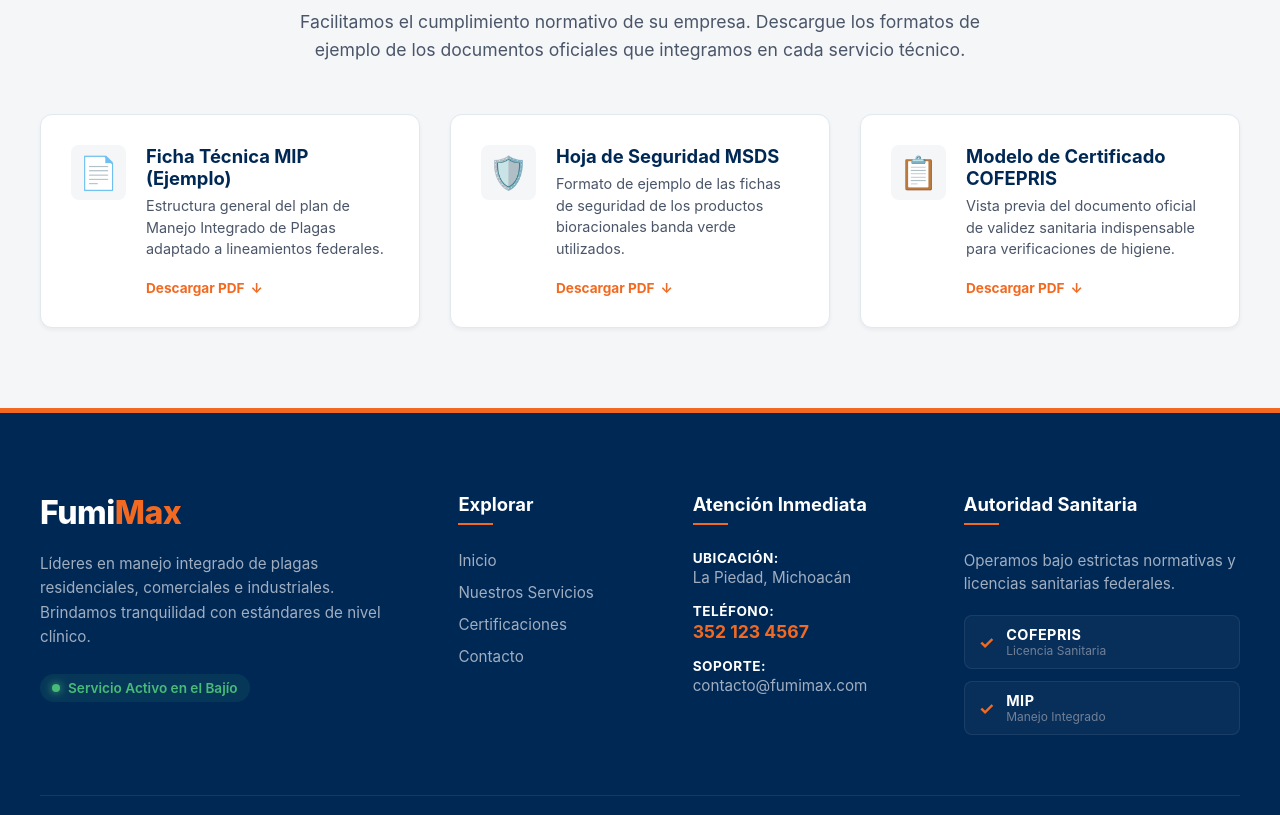
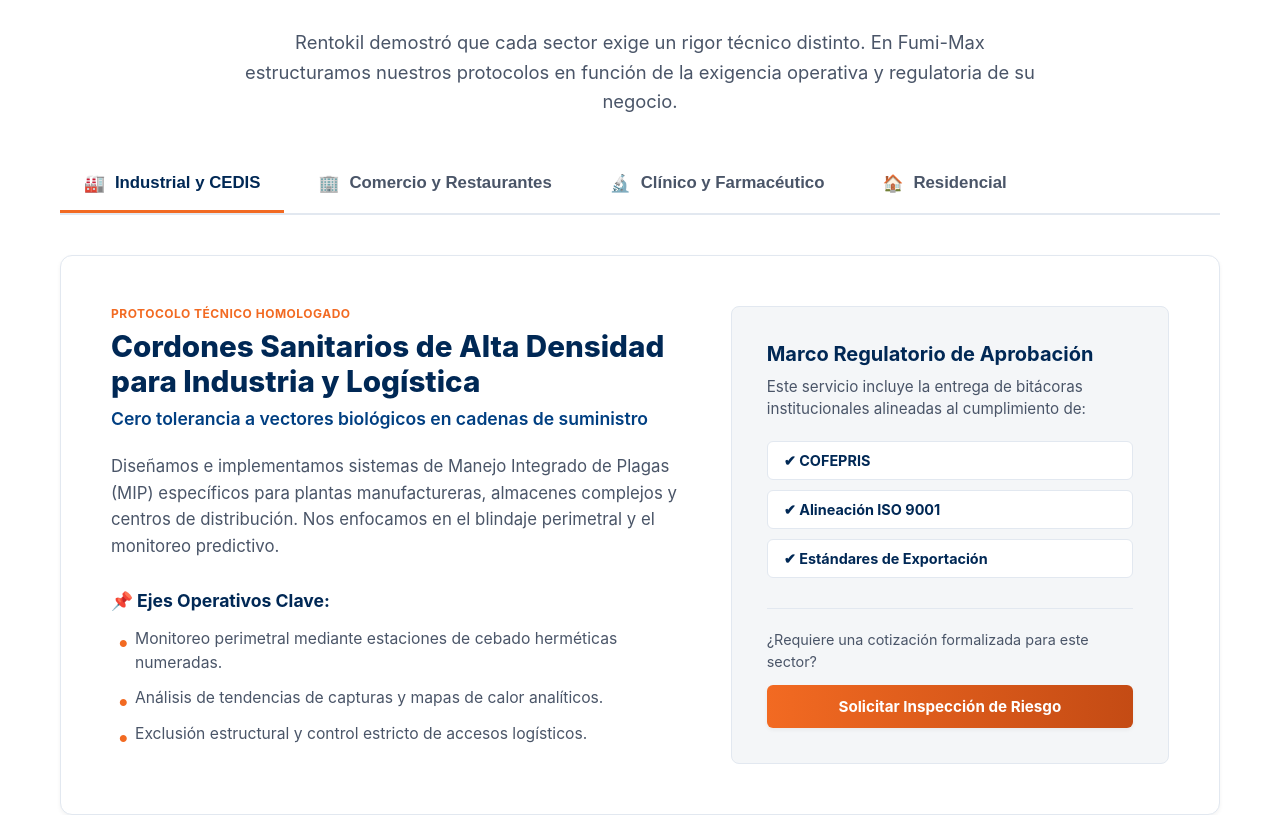
Before and after one commit to Joshi2032/FumiMax, an Angular app: page /servicios in a window 1280 px wide. Shown: the part 332-1147 px from the top of the page. Built offline with nearby package versions, Linux system fonts and the light colour scheme.

Commit message:
adaptacion 38

```diff
--- a/src/app/pages/servicios/servicios.html
+++ b/src/app/pages/servicios/servicios.html
@@ -1,49 +1,73 @@
 <section class="servicios-page">
-  <div class="servicios-grid-container">
+
+  <div class="servicios-main-header">
+    <span class="servicios-tag">Divisiones Especializadas</span>
+    <h1>Soluciones de Control Adaptadas a su <em>Giro Comercial</em></h1>
+    <p>Rentokil demostró que cada sector exige un rigor técnico distinto. En Fumi-Max estructuramos nuestros protocolos en función de la exigencia operativa y regulatoria de su negocio.</p>
+  </div>
+
+  <div class="tabs-expert-container">
+
+    <div class="tabs-navigation-bar">
+      @for (sector of sectores; track sector.id) {
+        <button
+          class="tab-nav-btn"
+          [class.active]="sectorActivo === sector.id"
+          (click)="cambiarTab(sector.id)"
+        >
+          <span class="tab-btn-icon">{{ sector.icon }}</span>
+          <span class="tab-btn-text">{{ sector.tabName }}</span>
+        </button>
+      }
     </div>
 
+    <div class="tab-content-display-panel">
+      @for (sector of sectores; track sector.id) {
+        @if (sectorActivo === sector.id) {
+          <div class="sector-dynamic-view">
+
+            <div class="sector-details-col">
+              <span class="sector-badge-id">Protocolo Técnico Homologado</span>
+              <h2>{{ sector.titulo }}</h2>
+              <p class="sector-sub-msg">{{ sector.subtitulo }}</p>
+              <p class="sector-main-desc">{{ sector.descripcion }}</p>
+
+              <div class="sector-points-list">
+                <h3>📌 Ejes Operativos Clave:</h3>
+                <ul>
+                  @for (punto of sector.enfoqueClave; track punto) {
+                    <li>{{ punto }}</li>
+                  }
+                </ul>
+              </div>
+            </div>
+
+            <div class="sector-compliance-col">
+              <div class="compliance-box-card">
+                <h3>Marco Regulatorio de Aprobación</h3>
+                <p>Este servicio incluye la entrega de bitácoras institucionales alineadas al cumplimiento de:</p>
+
+                <div class="normativas-tags-group">
+                  @for (norma of sector.normativas; track norma) {
+                    <span class="norma-tag-item">✔ {{ norma }}</span>
+                  }
+                </div>
+
+                <div class="compliance-footer-action">
+                  <p>¿Requiere una cotización formalizada para este sector?</p>
+                  <a href="/contacto" class="btn-compliance-cta">Solicitar Inspección de Riesgo</a>
+                </div>
+              </div>
+            </div>
+
+          </div>
+        }
+      }
+    </div>
+
+  </div>
+
   <div class="documentacion-tecnica-section">
-    <div class="docs-container">
-      <div class="docs-header">
-        <span class="docs-badge">Área de Descargas</span>
-        <h2>Carpeta Técnica Operativa para Auditorías</h2>
-        <p>Facilitamos el cumplimiento normativo de su empresa. Descargue los formatos de ejemplo de los documentos oficiales que integramos en cada servicio técnico.</p>
-      </div>
+    </div>
 
-      <div class="docs-grid">
-        <div class="doc-download-card">
-          <div class="doc-icon">📄</div>
-          <div class="doc-meta">
-            <h3>Ficha Técnica MIP (Ejemplo)</h3>
-            <p>Estructura general del plan de Manejo Integrado de Plagas adaptado a lineamientos federales.</p>
-            <a href="assets/docs/ficha-tecnica-ejemplo.pdf" download class="btn-download">
-              <span>Descargar PDF</span> ↓
-            </a>
-          </div>
-        </div>
-
-        <div class="doc-download-card">
-          <div class="doc-icon">🛡️</div>
-          <div class="doc-meta">
-            <h3>Hoja de Seguridad MSDS</h3>
-            <p>Formato de ejemplo de las fichas de seguridad de los productos bioracionales banda verde utilizados.</p>
-            <a href="assets/docs/hoja-seguridad-ejemplo.pdf" download class="btn-download">
-              <span>Descargar PDF</span> ↓
-            </a>
-          </div>
-        </div>
-
-        <div class="doc-download-card">
-          <div class="doc-icon">📋</div>
-          <div class="doc-meta">
-            <h3>Modelo de Certificado COFEPRIS</h3>
-            <p>Vista previa del documento oficial de validez sanitaria indispensable para verificaciones de higiene.</p>
-            <a href="assets/docs/certificado-sanitario-ejemplo.pdf" download class="btn-download">
-              <span>Descargar PDF</span> ↓
-            </a>
-          </div>
-        </div>
-      </div>
-    </div>
-  </div>
 </section>
--- a/src/app/pages/servicios/servicios.scss
+++ b/src/app/pages/servicios/servicios.scss
@@ -1,26 +1,29 @@
 @use '../variables' as *;
 
-.services-page {
-  padding: 80px 20px;
-  background-color: $gris-fondo;
+// ==========================================================================
+// Estilos Base y Estructura de la Página
+// ==========================================================================
+.servicios-page {
   font-family: 'Inter', sans-serif;
+  background-color: $blanco-limpio;
 }
 
-.services-header {
+// Encabezado Principal de Servicios
+.servicios-main-header {
   text-align: center;
-  max-width: 800px;
-  margin: 0 auto 60px auto;
+  max-width: 850px;
+  margin: 0 auto;
+  padding: 80px 20px 40px 20px;
 
-  .services-tag {
+  .servicios-tag {
     display: inline-block;
     padding: 6px 16px;
-    background: rgba($brand-orange, 0.1);
-    color: $brand-orange;
+    background: rgba($brand-navy, 0.08);
+    color: $brand-navy;
     border-radius: 50px;
     font-weight: 700;
     font-size: 0.85rem;
     text-transform: uppercase;
-    letter-spacing: 1px;
     margin-bottom: 16px;
   }
 
@@ -30,6 +33,7 @@
     font-weight: 800;
     line-height: 1.2;
     margin: 0 0 20px 0;
+    letter-spacing: -0.5px;
 
     em {
       font-style: normal;
@@ -45,161 +49,221 @@
   }
 }
 
-.services-container {
+// ==========================================================================
+// MÓDULO PREMIUM 1: Sistema de Pestañas Interactivas (Tabs por Sector)
+// ==========================================================================
+.tabs-expert-container {
   max-width: 1200px;
-  margin: 0 auto;
-  display: flex;
-  flex-direction: column;
-  gap: 80px;
+  margin: 0 auto 80px auto;
+  padding: 0 20px;
 }
 
-.services-section-group {
+// Barra de navegación de botones superiores
+.tabs-navigation-bar {
   display: flex;
-  flex-direction: column;
-  gap: 35px;
+  border-bottom: 2px solid $gris-bordes;
+  gap: 10px;
+  margin-bottom: 40px;
+  overflow-x: auto;
+  white-space: nowrap;
+  scrollbar-width: none; // Oculta barra de scroll en Firefox
+
+  &::-webkit-scrollbar {
+    display: none; // Oculta barra de scroll en Chrome/Safari
+  }
 }
 
-.section-title-block {
+.tab-nav-btn {
+  background: none;
+  border: none;
+  padding: 16px 24px;
   display: flex;
-  flex-direction: column;
-  align-items: flex-start;
-  max-width: 600px;
+  align-items: center;
+  gap: 10px;
+  font-size: 1.05rem;
+  font-weight: 700;
+  color: $gris-texto;
+  cursor: pointer;
+  border-bottom: 3px solid transparent;
+  transition: $transition-base;
 
-  .icon-circle {
-    font-size: 1.75rem;
-    background-color: #ffffff;
-    padding: 10px;
+  &:hover {
+    color: $brand-navy;
+  }
+
+  &.active {
+    color: $brand-navy;
+    border-bottom-color: $brand-orange;
+  }
+}
+
+// Panel contenedor del contenido dinámico
+.tab-content-display-panel {
+  background-color: $blanco-limpio;
+  border: 1px solid $gris-bordes;
   border-radius: 12px;
+  padding: 50px;
   box-shadow: $shadow-sm;
-    margin-bottom: 16px;
+}
+
+.sector-dynamic-view {
+  display: grid;
+  grid-template-columns: 1.3fr 1fr;
+  gap: 50px;
+  align-items: start;
+
+  @media (max-width: 992px) {
+    grid-template-columns: 1fr;
+    gap: 40px;
+  }
+}
+
+// Detalles del servicio (Columna Izquierda)
+.sector-details-col {
+  .sector-badge-id {
+    font-size: 0.75rem;
+    font-weight: 700;
+    text-transform: uppercase;
+    color: $brand-orange;
+    letter-spacing: 0.5px;
+    display: block;
+    margin-bottom: 8px;
   }
 
   h2 {
-    font-size: 1.75rem;
+    font-size: 1.85rem;
     color: $brand-navy;
-    font-weight: 700;
-    margin: 0 0 10px 0;
+    font-weight: 800;
+    margin: 0 0 8px 0;
+    line-height: 1.2;
   }
 
-  p {
+  .sector-sub-msg {
+    font-size: 1.1rem;
+    color: $brand-navy-light;
+    font-weight: 600;
+    margin: 0 0 24px 0;
+  }
+
+  .sector-main-desc {
     color: $gris-texto;
-    font-size: 1rem;
-    line-height: 1.5;
-    margin: 0;
+    font-size: 1.05rem;
+    line-height: 1.6;
+    margin: 0 0 30px 0;
   }
 }
 
-.services-grid {
-  display: grid;
-  grid-template-columns: repeat(auto-fit, minmax(320px, 1fr));
-  gap: 30px;
-  width: 100%;
+.sector-points-list {
+  h3 {
+    font-size: 1.1rem;
+    color: $brand-navy;
+    margin: 0 0 16px 0;
   }
 
-.service-card {
-  background-color: $blanco-limpio;
-  border: 1px solid $gris-bordes;
-  border-radius: 14px;
-  padding: 40px 30px;
-  position: relative;
-  overflow: hidden;
-  box-shadow: $shadow-sm;
+  ul {
+    list-style: none;
+    padding: 0;
+    margin: 0;
     display: flex;
     flex-direction: column;
-  align-items: flex-start;
-  transition: $transition-base;
-  text-decoration: none;
+    gap: 12px;
 
-  &:hover {
-    transform: translateY(-5px);
-    box-shadow: $shadow-hover;
-    border-color: rgba($brand-navy, 0.12);
+    li {
+      position: relative;
+      padding-left: 24px;
+      color: $gris-texto;
+      font-size: 0.98rem;
+      line-height: 1.5;
 
-    .service-link {
+      &::before {
+        content: "•";
+        position: absolute;
+        left: 6px;
         color: $brand-orange;
-      padding-left: 5px;
+        font-size: 1.4rem;
+        top: -2px;
+      }
+    }
   }
 }
 
-  .card-accent {
-    position: absolute;
-    top: 0;
-    left: 0;
-    right: 0;
-    height: 4px;
-    background-color: $brand-orange;
-
-    &.corporate {
-      background-color: $brand-navy;
-    }
-  }
-
-  .service-icon {
-    font-size: 2.25rem;
-    margin-bottom: 24px;
-  }
+// Caja de Validación Regulatoria (Columna Derecha)
+.compliance-box-card {
+  background-color: $gris-fondo;
+  border: 1px solid $gris-bordes;
+  border-radius: 8px;
+  padding: 35px;
 
   h3 {
-    font-size: 1.35rem;
+    font-size: 1.25rem;
     color: $brand-navy;
+    margin: 0 0 10px 0;
     font-weight: 700;
-    margin: 0 0 14px 0;
   }
 
   p {
     color: $gris-texto;
     font-size: 0.95rem;
-    line-height: 1.6;
-    margin: 0 0 24px 0;
-    flex-grow: 1;
+    line-height: 1.5;
+    margin: 0 0 20px 0;
+  }
 }
 
-  .service-link {
-    color: $brand-navy-light;
+.normativas-tags-group {
+  display: flex;
+  flex-direction: column;
+  gap: 10px;
+  margin-bottom: 30px;
+}
+
+.norma-tag-item {
+  font-size: 0.9rem;
+  font-weight: 700;
+  color: $brand-navy;
+  background-color: $blanco-limpio;
+  border: 1px solid $gris-bordes;
+  padding: 10px 16px;
+  border-radius: 6px;
+}
+
+.compliance-footer-action {
+  border-top: 1px solid $gris-bordes;
+  padding-top: 20px;
+
+  p {
+    font-size: 0.9rem;
+    margin-bottom: 12px;
+  }
+
+  .btn-compliance-cta {
+    display: inline-block;
+    background: $degradado;
+    color: $blanco-limpio;
     text-decoration: none;
     font-weight: 700;
     font-size: 0.95rem;
+    padding: 12px 24px;
+    border-radius: 6px;
+    width: 100%;
+    text-align: center;
+    box-shadow: $shadow-sm;
     transition: $transition-base;
-  }
 
-  &.commercial {
     &:hover {
-      .service-link {
-        color: $brand-navy;
-      }
-    }
-
-    .service-link {
-      color: $brand-orange;
+      transform: translateY(-1px);
+      box-shadow: $shadow-md;
+      opacity: 0.95;
     }
   }
 }
 
-@media (max-width: 768px) {
-  .services-header h1 {
-    font-size: 2.2rem;
-  }
-
-  .services-container {
-    gap: 60px;
-  }
-
-  .services-grid {
-    grid-template-columns: 1fr;
-  }
-
-  .section-title-block {
-    align-items: center;
-    text-align: center;
-  }
-}
-
-// Estilos para el Panel de Documentación Técnica de Alta Conversión
+// ==========================================================================
+// MÓDULO PREMIUM 2: Panel de Descarga de Carpeta Técnica Operativa
+// ==========================================================================
 .documentacion-tecnica-section {
   padding: 80px 20px;
   background-color: $gris-fondo;
   border-top: 1px solid $gris-bordes;
-  font-family: 'Inter', sans-serif;
 }
 
 .docs-container {
@@ -319,6 +383,23 @@
   }
 }
 
+// ==========================================================================
+// Media Queries para Adaptabilidad Móvil (Responsividad)
+// ==========================================================================
+@media (max-width: 768px) {
+  .servicios-main-header h1 {
+    font-size: 2.1rem;
+  }
+
+  .tab-content-display-panel {
+    padding: 30px 20px;
+  }
+
+  .sector-details-col h2 {
+    font-size: 1.5rem;
+  }
+}
+
 @media (max-width: 576px) {
   .docs-header h2 {
     font-size: 1.8rem;
--- a/src/app/pages/servicios/servicios.ts
+++ b/src/app/pages/servicios/servicios.ts
@@ -1,21 +1,99 @@
 import { Component, OnInit } from '@angular/core';
+import { CommonModule } from '@angular/common';
 import { Title, Meta } from '@angular/platform-browser';
+
+interface ProtocoloServicio {
+  id: string;
+  tabName: string;
+  icon: string;
+  titulo: string;
+  subtitulo: string;
+  descripcion: string;
+  enfoqueClave: string[];
+  normativas: string[];
+}
 
 @Component({
   selector: 'app-servicios',
   standalone: true,
-  imports: [], // <-- Dejamos esto vacío (o con los módulos que uses en tus otras tarjetas)
+  imports: [CommonModule],
   templateUrl: './servicios.html',
   styleUrl: './servicios.scss',
 })
 export class Servicios implements OnInit {
+  // Estado para controlar qué pestaña está renderizada
+  sectorActivo: string = 'industrial';
+
+  sectores: ProtocoloServicio[] = [
+    {
+      id: 'industrial',
+      tabName: 'Industrial y CEDIS',
+      icon: '🏭',
+      titulo: 'Cordones Sanitarios de Alta Densidad para Industria y Logística',
+      subtitulo: 'Cero tolerancia a vectores biológicos en cadenas de suministro',
+      descripcion: 'Diseñamos e implementamos sistemas de Manejo Integrado de Plagas (MIP) específicos para plantas manufactureras, almacenes complejos y centros de distribución. Nos enfocamos en el blindaje perimetral y el monitoreo predictivo.',
+      enfoqueClave: [
+        'Monitoreo perimetral mediante estaciones de cebado herméticas numeradas.',
+        'Análisis de tendencias de capturas y mapas de calor analíticos.',
+        'Exclusión estructural y control estricto de accesos logísticos.'
+      ],
+      normativas: ['COFEPRIS', 'Alineación ISO 9001', 'Estándares de Exportación']
+    },
+    {
+      id: 'comercial',
+      tabName: 'Comercio y Restaurantes',
+      icon: '🏢',
+      titulo: 'Protección de Marca e Inocuidad Alimentaria Comercial',
+      subtitulo: 'Tratamientos discretos y efectivos que garantizan su operación',
+      descripcion: 'Soluciones orientadas al sector hostelero, restaurantero y retail. Implementamos aplicaciones controladas sin olores desagradables y en horarios especiales para no interferir con la experiencia de sus clientes.',
+      enfoqueClave: [
+        'Sistemas de gel portador bioracional imperceptibles para el público.',
+        'Trampas de luz UV avanzadas para la captura técnica de insectos voladores.',
+        'Carpetas operativas inmediatas para la aprobación de inspecciones Locales.'
+      ],
+      normativas: ['Distintivo H', 'Norma Oficial Mexicana NOM-251', 'Regulación Sanitaria Local']
+    },
+    {
+      id: 'farmaceutico',
+      tabName: 'Clínico y Farmacéutico',
+      icon: '🔬',
+      titulo: 'Protocolos Rigoristas de Bioseguridad y Ambientes Controlados',
+      subtitulo: 'Máxima exigencia documental y química libre de contaminantes',
+      descripcion: 'Tratamientos especializados para áreas críticas que exigen condiciones de asepsia extrema, laboratorios y clínicas. Empleamos exclusivamente productos banda verde de nula volatilidad residual.',
+      enfoqueClave: [
+        'Cronogramas quirúrgicos coordinados con los paros técnicos de la planta.',
+        'Trazabilidad documental absoluta de cada gramo de ingrediente activo aplicado.',
+        'Validación estricta de Hojas de Seguridad (MSDS) para auditorías densas.'
+      ],
+      normativas: ['Buenas Prácticas de Fabricación (GMP)', 'COFEPRIS Federal', 'Auditorías de Calidad']
+    },
+    {
+      id: 'residencial',
+      tabName: 'Residencial',
+      icon: '🏠',
+      titulo: 'Resguardo Sanitario Familiar y Control Urbano Habitacional',
+      subtitulo: 'Tratamientos seguros de amplio espectro contra plagas caseras',
+      descripcion: 'Protegemos su hogar y a su familia (incluyendo mascotas) de los riesgos sanitarios provocados por insectos y roedores urbanos. Aplicaciones limpias con efecto de expulsión y prolongada persistencia residual.',
+      enfoqueClave: [
+        'Productos de grado técnico residencial sin aromas molestos ni desalojos prolongados.',
+        'Focalización técnica en grietas, nidos subterráneos y puntos de entrada.',
+        'Póliza de garantía por escrito con soporte de reaplicación sin costo.'
+      ],
+      normativas: ['Uso Urbano Autorizado', 'Línea Bioracional Segura']
+    }
+  ];
+
   constructor(private titleService: Title, private metaService: Meta) {}
 
   ngOnInit(): void {
-    this.titleService.setTitle('Servicios MIP | Soluciones Residenciales e Industriales - Fumi-Max');
+    this.titleService.setTitle('Soluciones por Sector | Control de Plagas Avanzado - Fumi-Max');
     this.metaService.updateTag({
       name: 'description',
-      content: 'Ofrecemos planes integrales de fumigación residencial y soluciones de control de plagas comerciales e industriales avalados por auditorías de sanidad.'
+      content: 'Fumigación corporativa y residencial segmentada por industria. Planes MIP específicos para sector industrial, alimentario, clínico y comercial.'
     });
   }
+
+  cambiarTab(id: string): void {
+    this.sectorActivo = id;
+  }
 }
```
Lines whose indentation alone changed are shown as unchanged.
